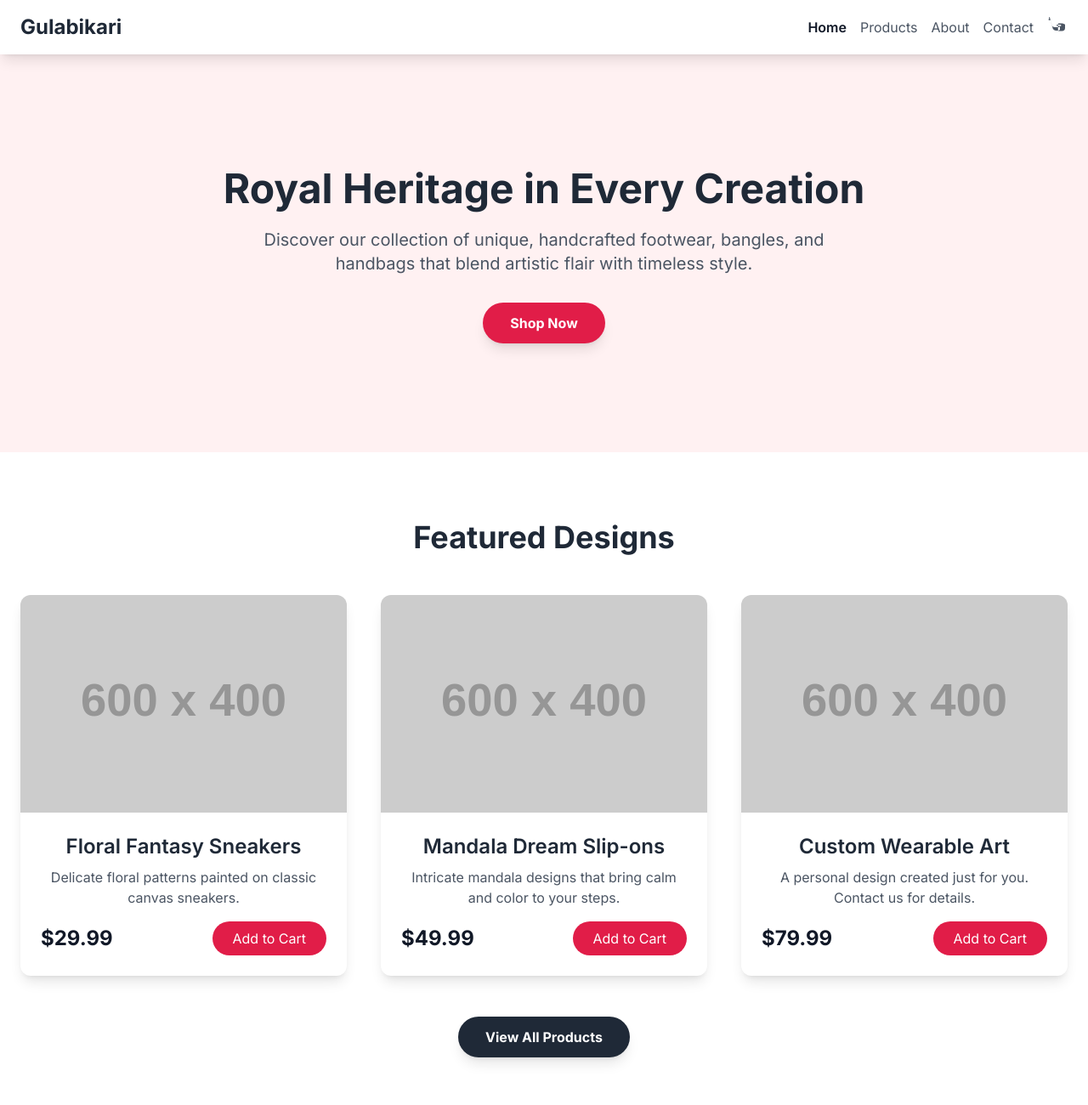
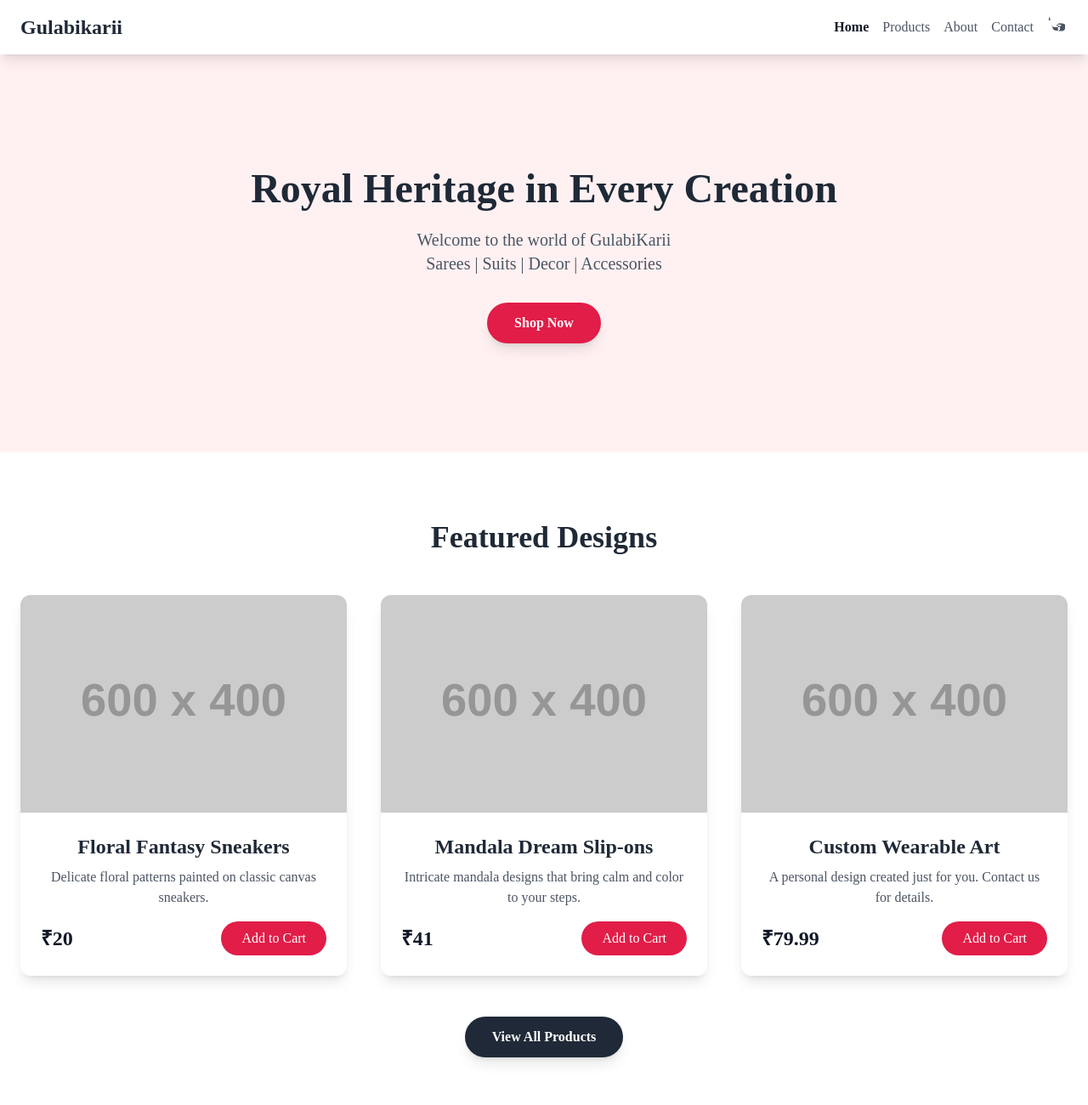
Before and after one commit to paridhipaliwal/gk_website, a plain HTML site: page index.html in a window 1280 px wide. Shown: the top 1300 px of the page at 85% size. Drawn offline with nearby package versions, Linux system fonts and the light colour scheme; no server answers; placeholder pictures from the web are drawn by us.

Commit message:
V1.1.html

```diff
--- a/index.html
+++ b/index.html
@@ -10,7 +10,7 @@
     <link href="https://fonts.googleapis.com/css2?family=Inter:wght@400;500;600;700&display=swap" rel="stylesheet">
     <style>
         body {
-            font-family: 'Inter', sans-serif;
+            font-family: 'Cormorant Garamond', serif;
             background-color: #f7fafc;
         }
 
@@ -77,8 +77,8 @@
 
           // Data for the products and testimonials
           const products = [
-            { id: "p1", name: "Floral Fantasy Sneakers", category: "Footwear", description: "Delicate floral patterns painted on classic canvas sneakers.", price: "29.99", image: "https://placehold.co/600x400/93c5fd/ffffff?text=Blue+Floral+Sneakers" },
-            { id: "p2", name: "Mandala Dream Slip-ons", category: "Footwear", description: "Intricate mandala designs that bring calm and color to your steps.", price: "49.99", image: "https://placehold.co/600x400/fecaca/ffffff?text=Pink+Mandala+Shoes" },
+            { id: "p1", name: "Floral Fantasy Sneakers", category: "Footwear", description: "Delicate floral patterns painted on classic canvas sneakers.", price: "20", image: "https://placehold.co/600x400/93c5fd/ffffff?text=Blue+Floral+Sneakers" },
+            { id: "p2", name: "Mandala Dream Slip-ons", category: "Footwear", description: "Intricate mandala designs that bring calm and color to your steps.", price: "41", image: "https://placehold.co/600x400/fecaca/ffffff?text=Pink+Mandala+Shoes" },
             { id: "p3", name: "Custom Wearable Art", category: "Footwear", description: "A personal design created just for you. Contact us for details.", price: "79.99", image: "https://placehold.co/600x400/fff3b0/ffffff?text=Custom+Painted+Shoes" },
             { id: "p4", name: "Sling Bag", category: "Handbags", description: "A stylish and compact sling bag, perfect for everyday essentials.", price: "999", image: "https://placehold.co/600x400/93c5fd/ffffff?text=Sling+Bag" },
             { id: "p5", name: "Tote Bag", category: "Handbags", description: "A spacious tote bag, ideal for shopping or a day out.", price: "999", image: "https://placehold.co/600x400/fecaca/ffffff?text=Tote+Bag" },
@@ -175,7 +175,7 @@
                 React.createElement("h3", { className: "text-2xl font-semibold text-gray-800" }, product.name),
                 React.createElement("p", { className: "mt-2 text-gray-600" }, product.description),
                 React.createElement("div", { className: "mt-4 flex justify-between items-center" },
-                  React.createElement("span", { className: "text-2xl font-bold text-gray-900" }, `$${product.price}`),
+                  React.createElement("span", { className: "text-2xl font-bold text-gray-900" }, `₹${product.price}`),
                   React.createElement("button", {
                     onClick: () => handleAddToCart(product),
                     className: "bg-rose-600 text-white py-2 px-6 rounded-full hover:bg-rose-700 transition-colors duration-300"
@@ -195,7 +195,8 @@
                 React.createElement("section", { className: "bg-rose-50 py-32" },
                   React.createElement("div", { className: "container mx-auto px-6 text-center" },
                     React.createElement("h1", { className: "text-5xl font-extrabold text-gray-800 leading-tight" }, "Royal Heritage in Every Creation"),
-                    React.createElement("p", { className: "mt-4 text-xl text-gray-600 max-w-2xl mx-auto" }, "Discover our collection of unique, handcrafted footwear, bangles, and handbags that blend artistic flair with timeless style."),
+                    // React.createElement("p", { className: "mt-4 text-xl text-gray-600 max-w-2xl mx-auto" }, "Welcome to the world of GulabiKarii \n Sarees | Suits | Decor | Accessories"),
+                    React.createElement("p",{ className: "mt-4 text-xl text-gray-600 max-w-2xl mx-auto" },"Welcome to the world of GulabiKarii",React.createElement("br", null), "Sarees | Suits | Decor | Accessories"),
                     React.createElement("button", { onClick: () => setPage('products'), className: "mt-8 inline-block bg-rose-600 text-white font-bold py-3 px-8 rounded-full shadow-lg hover:bg-rose-700 transition-transform transform hover:scale-105" }, "Shop Now")
                   )
                 ),
@@ -376,7 +377,7 @@
             React.createElement("div", { className: "bg-gray-50 min-h-screen font-inter flex flex-col" },
               React.createElement("nav", { className: "bg-white shadow-lg fixed w-full z-50" },
                 React.createElement("div", { className: "container mx-auto px-6 py-4 flex justify-between items-center" },
-                  React.createElement("button", { onClick: () => setPage('home'), className: "text-2xl font-bold text-gray-800" }, "Gulabikari"),
+                  React.createElement("button", { onClick: () => setPage('home'), className: "text-2xl font-bold text-gray-800" }, "Gulabikarii"),
                   React.createElement("div", { className: "flex items-center space-x-4" },
                     React.createElement("button", { onClick: () => setPage('home'), className: `text-gray-600 hover:text-gray-900 transition-colors duration-300 ${page === 'home' ? 'font-semibold text-gray-900' : ''}` }, "Home"),
                     React.createElement("button", { onClick: () => setPage('products'), className: `text-gray-600 hover:text-gray-900 transition-colors duration-300 ${page === 'products' ? 'font-semibold text-gray-900' : ''}` }, "Products"),
```
